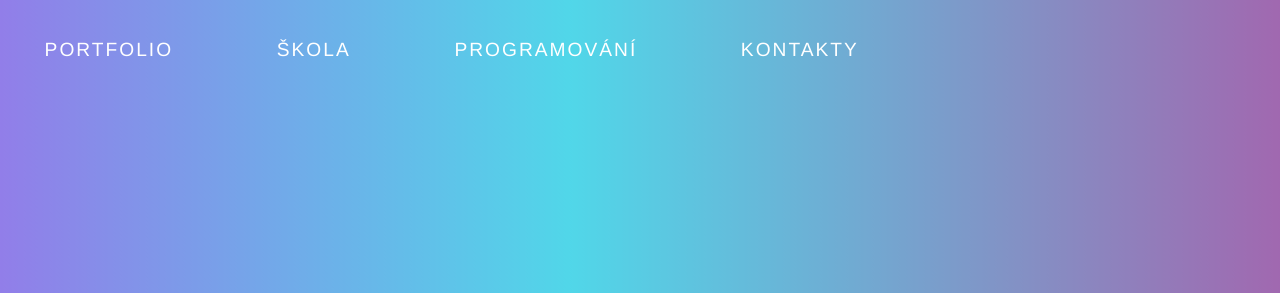
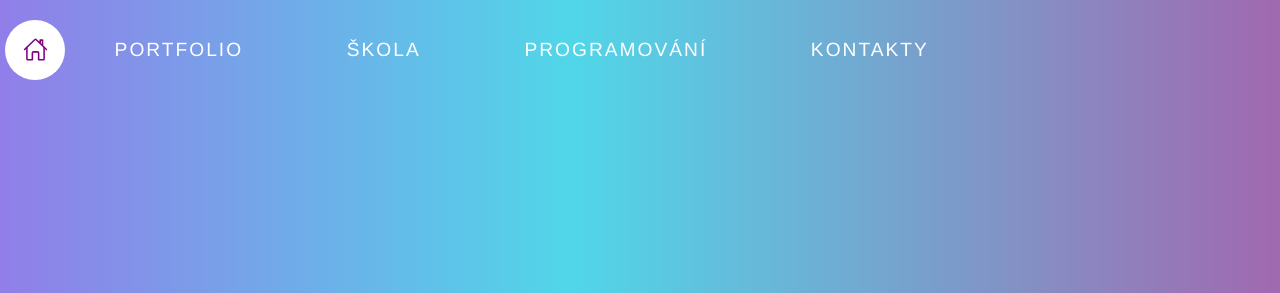
Before and after one commit to wiserat/jonas.tenora-uvod.com, a plain HTML site: page index.html in a window 1280 px wide. Shown: the top 293 px of the page. Drawn offline with nearby package versions, Linux system fonts and the light colour scheme.

Commit message:
Update index.html

```diff
--- a/index.html
+++ b/index.html
@@ -10,6 +10,8 @@
     <script src="https://ajax.googleapis.com/ajax/libs/jquery/3.5.1/jquery.min.js"></script>
     <script src="https://maxcdn.bootstrapcdn.com/bootstrap/3.4.0/js/bootstrap.min.js"></script>
     <script src="https://code.jquery.com/jquery-3.5.1.min.js"></script>
+    <script type="module" src="https://unpkg.com/ionicons@5.5.2/dist/ionicons/ionicons.esm.js"></script>
+    <script nomodule src="https://unpkg.com/ionicons@5.5.2/dist/ionicons/ionicons.js"></script>
     <style type="text/css">
         .htwo
         {
@@ -31,6 +33,60 @@
   <body onload="poNacteni()" class="background">
 
     <h1>
+
+      <div class="wrapper" style="top: 2%;
+      right: 5%;">
+<div class="mackadlo">
+<div class="icon"><ion-icon name="home-outline"></ion-icon></div>
+<span>HOME</span>
+</div>
+</div>
+<style>
+.wrapper .mackadlo{
+display: inline-block;
+height: 60px;
+width: 60px;
+float: left;
+margin: 0 5px;
+overflow: hidden;
+background: white;
+border-radius: 50px;
+cursor: pointer;
+color: purple;
+transition: all 0.3s ease-out;
+}
+.wrapper .mackadlo:hover{
+width: 200px;
+}
+.wrapper .mackadlo .icon {
+display: inline-block;
+height: 60px;
+width: 60px;
+text-align: center;
+border-radius: 50px;
+box-sizing: border-box;
+line-height: 60px;
+transition: all 0.3s ease-out;
+}
+.wrapper .mackadlo:nth-child(1) span {
+color: purple;
+}
+.wrapper .mackadlo .icon ion-icon {
+font-size: 25px;
+line-height: 60px;
+transition: all 0.3s ease-out;
+}
+.wrapper .mackadlo:hover .icon ion-icon {
+color: teal;
+}
+.wrapper .mackadlo span {
+font-size: 25px;
+font-weight: 500;
+line-height: 20px;
+margin-left: 10px;
+transition: all 0.3s ease-out;
+}
+</style>
 
     <a href="https://wiserat.github.io/jonas.tenora-portfolio.com/">
       <button type="button" class="button">
@@ -54,7 +110,7 @@
       </button>
     </a>
 
-      &nbsp;&nbsp;
+    &nbsp;&nbsp;
 
     <a href="https://wiserat.github.io/jonas.tenora-motivacni.dopis.com/">
       <button type="button" class="button">
```
